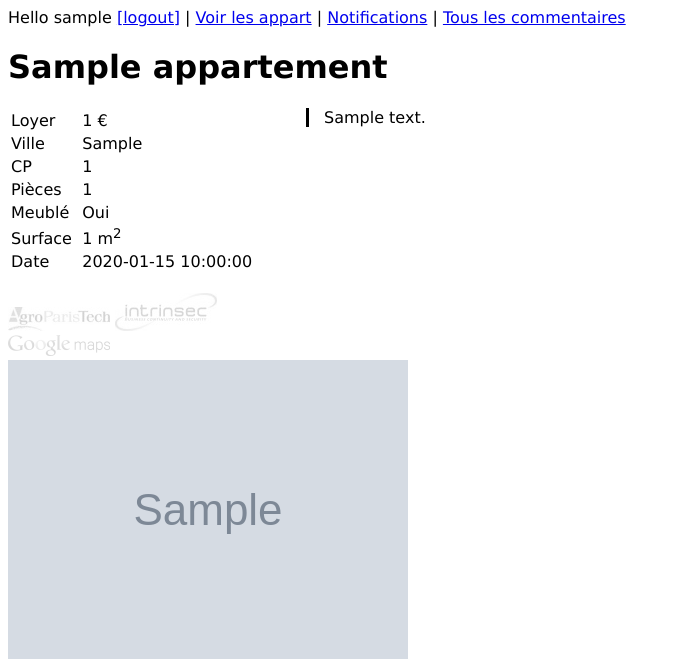
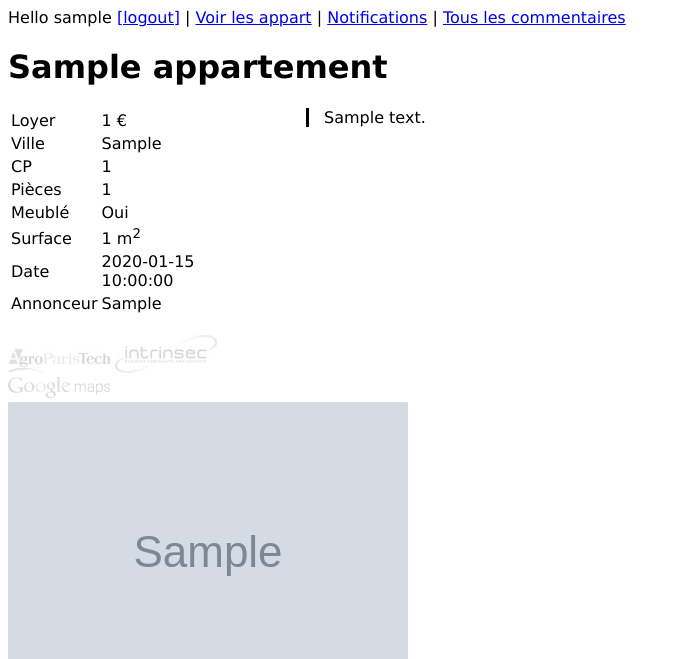
Before and after one commit to ClementNotin/lebonsite, a Flask app: page /appart/1 in a window 1280 px wide. Shown: the top 659 px of the page, without its empty margins (0-681 px from the left). Run offline with Flask 2, Linux system fonts and the light colour scheme; a user stored in the database is signed in; tables that the repository leaves empty hold one stand-in row (values such as "Sample post"); grey boxes marked "Sample" are stand-in pictures; parts of the project's set-up code (start-up, migrations or seed data) failed here and were passed over.

Commit message:
Ajout affichage annonceur

```diff
--- a/templates/appart.html
+++ b/templates/appart.html
@@ -116,6 +116,10 @@
                     <td>Date</td>
                     <td>{{ appart.date }}</td>
                 </tr>
+                <tr>
+                    <td>Annonceur</td>
+                    <td>{{ appart.auteur }}</td>
+                </tr>
             </table>
             <br/>
             <a href="#" id="linkAgro"><img src="{{ url_for("static",filename="images/agroparistech_disabled.jpg") }}"/></a>
```
